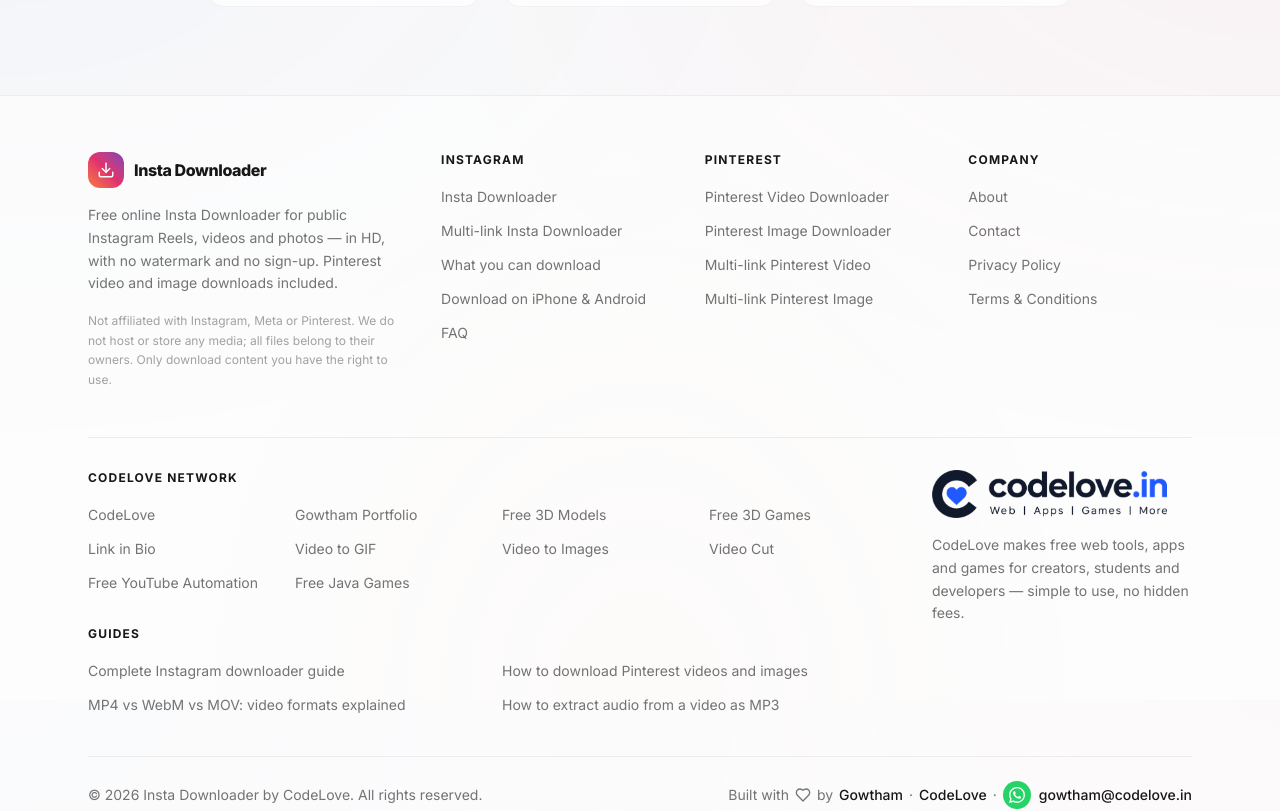
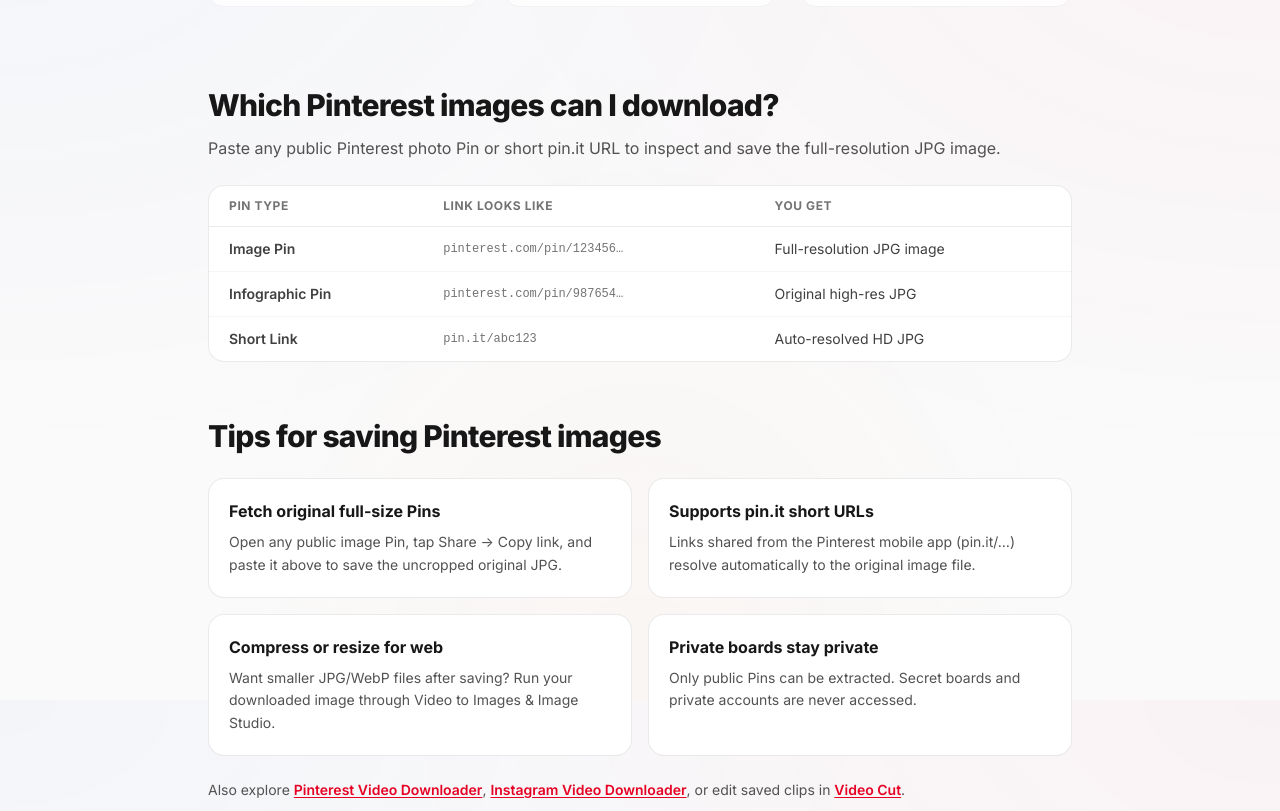
Before and after one commit to Gowtham-Raj-Dev/downloader, a Next.js app: page /pinterest/image in a window 1280 px wide. Shown: the part 900-1711 px from the top of the page. Built offline with nearby package versions, Linux system fonts and the light colour scheme.

Commit message:
Add SSR Pinterest guide content to Pinterest pages and public/.nojekyll

```diff
--- a/src/app/pinterest/image/(single)/page.tsx
+++ b/src/app/pinterest/image/(single)/page.tsx
@@ -12,6 +12,7 @@ import PreviewModal from '@/components/PreviewModal';
 import LimitExceededModal from '@/components/LimitExceededModal';
 import Header from '@/components/Header';
 import Footer from '@/components/Footer';
+import PinterestGuide from '@/components/PinterestGuide';
 import {
   isPinterestVideoUrl,
   extractVideoShortcode,
@@ -235,6 +236,8 @@ export default function PinterestImagePage() {
                     </p>
                   </div>
                 </div>
+
+                <PinterestGuide mode="image" />
               </motion.div>
             )}
 
--- a/src/app/pinterest/image/multi-url/page.tsx
+++ b/src/app/pinterest/image/multi-url/page.tsx
@@ -13,6 +13,7 @@ import DownloadAllModal from '@/components/DownloadAllModal';
 import LimitExceededModal from '@/components/LimitExceededModal';
 import Header from '@/components/Header';
 import Footer from '@/components/Footer';
+import PinterestGuide from '@/components/PinterestGuide';
 import {
   isPinterestVideoUrl,
   extractVideoShortcode,
@@ -276,6 +277,8 @@ export default function PinterestMultiImagePage() {
                     </p>
                   </div>
                 </div>
+
+                <PinterestGuide mode="image" />
               </motion.div>
             )}
 
--- a/src/app/pinterest/video/(single)/page.tsx
+++ b/src/app/pinterest/video/(single)/page.tsx
@@ -12,6 +12,7 @@ import PreviewModal from '@/components/PreviewModal';
 import LimitExceededModal from '@/components/LimitExceededModal';
 import Header from '@/components/Header';
 import Footer from '@/components/Footer';
+import PinterestGuide from '@/components/PinterestGuide';
 import {
   isPinterestVideoUrl,
   extractVideoShortcode,
@@ -274,6 +275,8 @@ export default function PinterestPage() {
                     </p>
                   </div>
                 </div>
+
+                <PinterestGuide mode="video" />
               </motion.div>
             )}
 
--- a/src/app/pinterest/video/multi-url/page.tsx
+++ b/src/app/pinterest/video/multi-url/page.tsx
@@ -13,6 +13,7 @@ import DownloadAllModal from '@/components/DownloadAllModal';
 import LimitExceededModal from '@/components/LimitExceededModal';
 import Header from '@/components/Header';
 import Footer from '@/components/Footer';
+import PinterestGuide from '@/components/PinterestGuide';
 import {
   isPinterestVideoUrl,
   extractVideoShortcode,
@@ -284,6 +285,8 @@ export default function PinterestMultiPage() {
                     </p>
                   </div>
                 </div>
+
+                <PinterestGuide mode="video" />
               </motion.div>
             )}
 
--- /dev/null
+++ b/src/components/PinterestGuide.tsx
@@ -0,0 +1,152 @@
+import Link from 'next/link';
+
+interface PinterestGuideProps {
+  mode: 'video' | 'image';
+}
+
+const PIN_FORMATS_VIDEO = [
+  { kind: 'Video Pin', example: 'pinterest.com/pin/123456…', result: 'MP4 video file' },
+  { kind: 'Idea Pin (Video)', example: 'pinterest.com/pin/987654…', result: 'MP4 clip' },
+  { kind: 'Short Link', example: 'pin.it/abc123', result: 'Auto-resolved MP4 video' },
+];
+
+const PIN_FORMATS_IMAGE = [
+  { kind: 'Image Pin', example: 'pinterest.com/pin/123456…', result: 'Full-resolution JPG image' },
+  { kind: 'Infographic Pin', example: 'pinterest.com/pin/987654…', result: 'Original high-res JPG' },
+  { kind: 'Short Link', example: 'pin.it/abc123', result: 'Auto-resolved HD JPG' },
+];
+
+const TIPS_VIDEO = [
+  {
+    title: 'Use a direct Pin link',
+    text: 'Open the Pin you want to save and tap Share → Copy link. Both pinterest.com/pin/… URLs and short pin.it/… links work.',
+  },
+  {
+    title: 'Save multiple videos together',
+    text: 'Paste several Pinterest video links using Multiple Links to fetch and download every video without watermarks.',
+  },
+  {
+    title: 'Cut into Shorts after downloading',
+    text: 'Need 9:16 vertical clips or split parts? Open your saved MP4 in Video Cut to trim and reframe directly in your browser.',
+  },
+  {
+    title: 'No account or login needed',
+    text: 'Public Pinterest video Pins download directly in HD without signing in, installing extensions, or adding watermarks.',
+  },
+];
+
+const TIPS_IMAGE = [
+  {
+    title: 'Fetch original full-size Pins',
+    text: 'Open any public image Pin, tap Share → Copy link, and paste it above to save the uncropped original JPG.',
+  },
+  {
+    title: 'Supports pin.it short URLs',
+    text: 'Links shared from the Pinterest mobile app (pin.it/…) resolve automatically to the original image file.',
+  },
+  {
+    title: 'Compress or resize for web',
+    text: 'Want smaller JPG/WebP files after saving? Run your downloaded image through Video to Images & Image Studio.',
+  },
+  {
+    title: 'Private boards stay private',
+    text: 'Only public Pins can be extracted. Secret boards and private accounts are never accessed.',
+  },
+];
+
+export default function PinterestGuide({ mode }: PinterestGuideProps) {
+  const isVideo = mode === 'video';
+  const rows = isVideo ? PIN_FORMATS_VIDEO : PIN_FORMATS_IMAGE;
+  const tips = isVideo ? TIPS_VIDEO : TIPS_IMAGE;
+
+  return (
+    <section
+      className="max-w-4xl mx-auto px-4 mt-20 space-y-14 text-left"
+      aria-labelledby="pinterest-guide"
+    >
+      <div>
+        <h2
+          id="pinterest-guide"
+          className="text-2xl md:text-3xl font-extrabold tracking-tight text-neutral-900 dark:text-white"
+        >
+          {isVideo
+            ? 'Which Pinterest videos can I download?'
+            : 'Which Pinterest images can I download?'}
+        </h2>
+        <p className="mt-3 text-sm md:text-base text-neutral-600 dark:text-zinc-400 leading-relaxed">
+          {isVideo
+            ? 'Paste any public Pinterest video Pin or short pin.it URL to preview and download the clean MP4 video without watermarks.'
+            : 'Paste any public Pinterest photo Pin or short pin.it URL to inspect and save the full-resolution JPG image.'}
+        </p>
+
+        <div className="mt-6 overflow-x-auto rounded-2xl border border-neutral-200/80 dark:border-zinc-800/80 bg-white dark:bg-zinc-950">
+          <table className="w-full text-sm">
+            <thead className="text-left text-xs uppercase tracking-wider text-neutral-500 dark:text-zinc-500">
+              <tr className="border-b border-neutral-200/80 dark:border-zinc-800/80">
+                <th className="px-5 py-3 font-bold">Pin type</th>
+                <th className="px-5 py-3 font-bold">Link looks like</th>
+                <th className="px-5 py-3 font-bold">You get</th>
+              </tr>
+            </thead>
+            <tbody className="text-neutral-700 dark:text-zinc-300">
+              {rows.map((row) => (
+                <tr
+                  key={row.kind}
+                  className="border-b last:border-0 border-neutral-100 dark:border-zinc-900"
+                >
+                  <td className="px-5 py-3 font-semibold whitespace-nowrap">{row.kind}</td>
+                  <td className="px-5 py-3 font-mono text-xs text-neutral-500 dark:text-zinc-400 whitespace-nowrap">
+                    {row.example}
+                  </td>
+                  <td className="px-5 py-3 whitespace-nowrap">{row.result}</td>
+                </tr>
+              ))}
+            </tbody>
+          </table>
+        </div>
+      </div>
+
+      <div>
+        <h2 className="text-2xl md:text-3xl font-extrabold tracking-tight text-neutral-900 dark:text-white">
+          {isVideo ? 'Tips for saving Pinterest videos' : 'Tips for saving Pinterest images'}
+        </h2>
+        <div className="mt-6 grid gap-4 sm:grid-cols-2">
+          {tips.map((tip) => (
+            <div
+              key={tip.title}
+              className="rounded-2xl border border-neutral-200/80 dark:border-zinc-800/80 bg-white dark:bg-zinc-950 p-5"
+            >
+              <h3 className="font-bold text-neutral-900 dark:text-white">{tip.title}</h3>
+              <p className="mt-2 text-sm leading-relaxed text-neutral-600 dark:text-zinc-400">
+                {tip.text}
+              </p>
+            </div>
+          ))}
+        </div>
+        <p className="mt-6 text-sm text-neutral-600 dark:text-zinc-400">
+          Also explore{' '}
+          <Link
+            href={isVideo ? '/pinterest/image' : '/pinterest/video'}
+            className="font-semibold text-[#E60023] underline underline-offset-2"
+          >
+            {isVideo ? 'Pinterest Image Downloader' : 'Pinterest Video Downloader'}
+          </Link>
+          ,{' '}
+          <Link href="/instagram" className="font-semibold text-[#E60023] underline underline-offset-2">
+            Instagram Video Downloader
+          </Link>
+          , or edit saved clips in{' '}
+          <a
+            href="https://videocut.codelove.in"
+            target="_blank"
+            rel="noopener noreferrer"
+            className="font-semibold text-[#E60023] underline underline-offset-2"
+          >
+            Video Cut
+          </a>
+          .
+        </p>
+      </div>
+    </section>
+  );
+}
```
Also changed, not shown: 1 other file (tests, documents, lock files or other folders).
